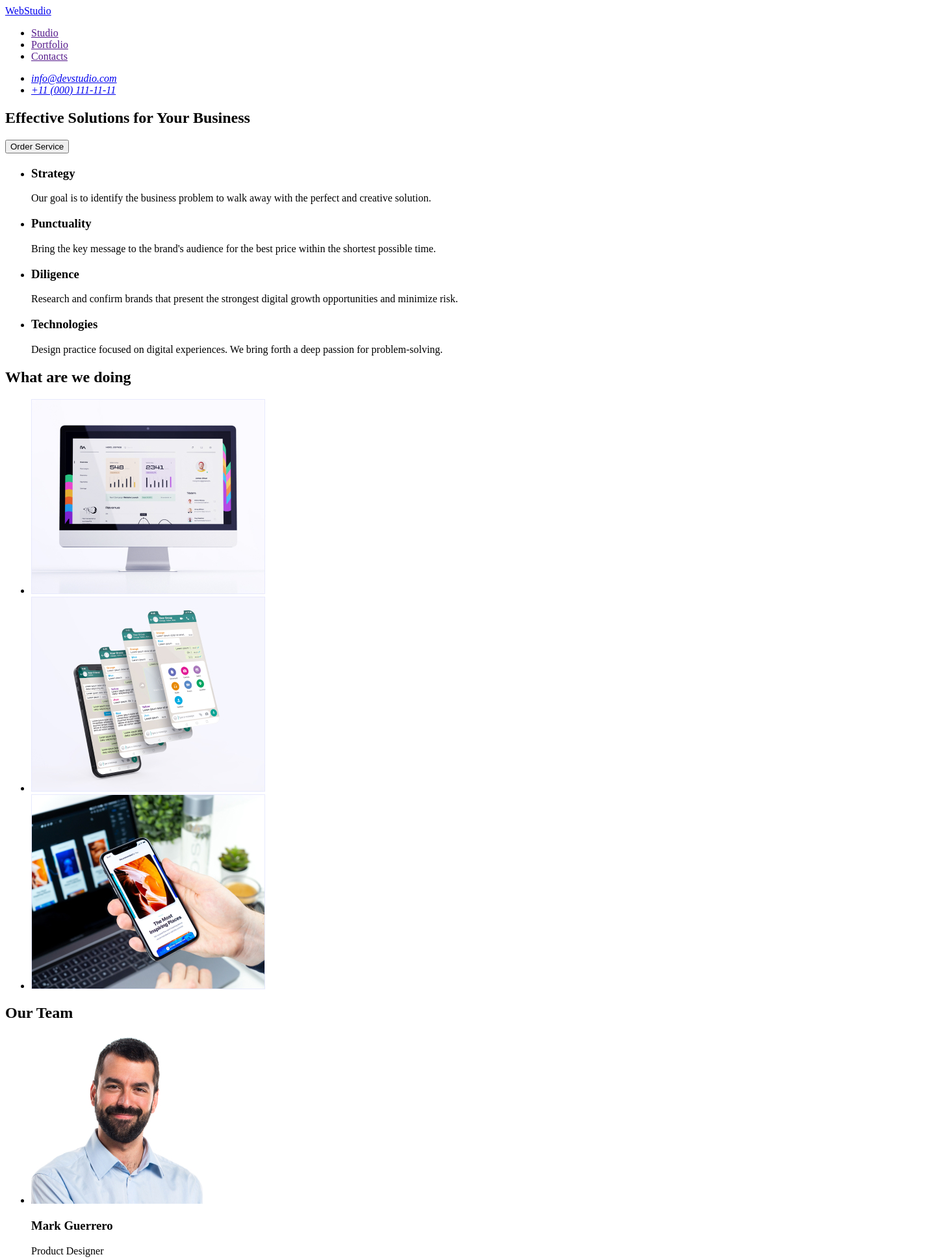
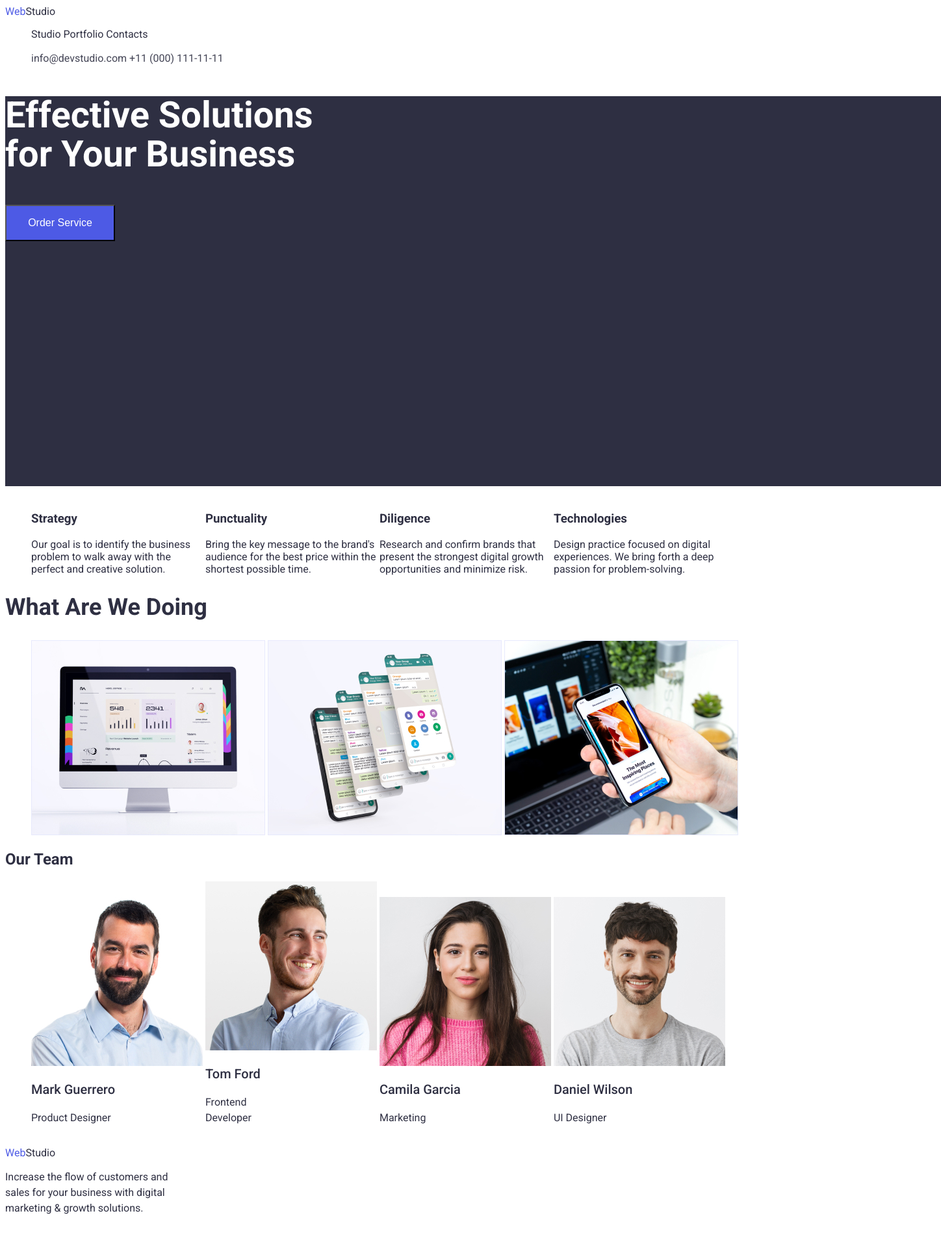
Before and after one commit to OhWellNevermind/goit-markup-hw-02, a plain HTML site: page index.html in a window 1280 px wide. Shown: the top 1937 px of the page at 65% size, 1448 px wide, since content can reach past the window. After the commit the page ends 1887 px from the top, so only its background shows below. Drawn offline with Linux system fonts and the light colour scheme.

Commit message:
added new images index.htlm styles completed

```diff
--- /dev/null
+++ b/css/styles.css
@@ -0,0 +1,181 @@
+body
+{
+    font-family: Roboto,Raleway;
+    color: #2E2F42;
+}
+
+.logo
+{
+    text-decoration: none;
+    color: #2E2F42;
+    width: 115px;
+    height: 24px;
+}
+
+.logo-part
+{
+    color: #4D5AE5;
+}
+
+/* Navigation */
+.navigation-list > .navigation-list-item
+{
+    display: inline;
+    list-style: none;
+}
+
+.navigation-list-item > a
+{
+    color: #2E2F42;
+    text-decoration: none;
+    width: 261px;
+    height: 24px;
+}
+
+/* Contacts */
+.contacts-list > .contacts-list-item
+{
+    display: inline;
+    list-style: none;
+}
+
+.contacts-list-item > a
+{
+    color: #434455;
+    text-decoration: none;
+    font-style: normal;
+    width: 153px;
+    height: 24px;
+    font-weight: 400;
+    font-size: 16px;
+    line-height: 150%;
+}
+
+/* Main */
+/* Section Order */
+.order
+{
+    background-color: #2E2F42;
+    width: 1440px;
+    height: 600px;
+}
+
+.order-title
+{
+    width: 496px;
+    height: 120px;
+    font-family: 'Roboto';
+    font-style: normal;
+    font-weight: 700;
+    font-size: 56px;
+    line-height: 107%;
+    color: #FFFFFF;
+}
+
+.order-button
+{
+    background-color: #4D5AE5;
+    color: #fff;
+    width: 169px;
+    height: 56px;
+    font-style: normal;
+    font-weight: 500;
+    font-size: 16px;
+    line-height: 150%;
+}
+
+/* Why us */
+.why-us-list > .why-us-list-item
+{
+    list-style: none;
+    display: inline-block;
+}
+
+.why-us-list-item
+{
+    width: 264px;
+    height: 104px;
+}
+
+.navigation-list-title
+{
+    width: 264px;
+    height: 24px;
+    font-style: normal;
+    font-weight: 500;
+    font-size: 20px;
+    line-height: 120px;
+}
+
+.navigation-list-description
+{
+    width: 264px;
+    height: 72px;
+    font-style: normal;
+    font-weight: 400;
+    font-size: 16px;
+    line-height: 150%;
+}
+
+/* What are we doing */
+.works-heading
+{
+    width: 323px;
+    height: 40px;
+    font-style: normal;
+    font-weight: 700;
+    font-size: 36px;
+    line-height: 111%;
+    text-transform: capitalize;
+}
+
+.works-list > .works-list-item
+{
+    display: inline-block;
+}
+
+/* Our Team */
+.team-list-item
+{
+    list-style: none;
+    display: inline-block;
+}
+
+.team-list-item-name
+{
+    width: 134px;
+    height: 24px;
+    font-style: normal;
+    font-weight: 500;
+    font-size: 20px;
+    line-height: 120%;
+}
+
+.team-list-item-desc
+{
+    width: 132px;
+    height: 24px;
+    font-style: normal;
+    font-weight: 400;
+    font-size: 16px;
+    line-height: 150%;
+}
+
+/* Footer */
+.footer-logo
+{
+    text-decoration: none;
+    color: #2E2F42;
+    width: 115px;
+    height: 22px;
+}
+
+.footer-text
+{
+    width: 264px;
+    height: 72px;
+    font-style: normal;
+    font-weight: 400;
+    font-size: 16px;
+    line-height: 150%;
+}
--- a/index.html
+++ b/index.html
@@ -4,6 +4,19 @@
     <meta charset="UTF-8" />
     <meta http-equiv="X-UA-Compatible" content="IE=edge" />
     <meta name="viewport" content="width=device-width, initial-scale=1.0" />
+    <link rel="stylesheet" href="./css/styles.css" />
+    <link rel="preconnect" href="https://fonts.googleapis.com" />
+    <link rel="preconnect" href="https://fonts.gstatic.com" crossorigin />
+    <link
+      href="https://fonts.googleapis.com/css2?family=Montserrat:wght@400;700&family=Raleway:wght@800&display=swap"
+      rel="stylesheet"
+    />
+    <link rel="preconnect" href="https://fonts.googleapis.com" />
+    <link rel="preconnect" href="https://fonts.gstatic.com" crossorigin />
+    <link
+      href="https://fonts.googleapis.com/css2?family=Montserrat:wght@400;700&family=Raleway:wght@800&family=Roboto:wght@400;500;700;900&display=swap"
+      rel="stylesheet"
+    />
     <title>WebStudio</title>
   </head>
   <body>
@@ -11,60 +24,72 @@
     <header>
       <!-- Navigation -->
       <nav>
-        <a href="./index.html">WebStudio</a>
-        <ul>
-          <li><a href=""> Studio</a></li>
-          <li><a href=""> Portfolio</a></li>
-          <li><a href=""> Contacts</a></li>
+        <a class="logo" href="./index.html"
+          ><span class="logo-part">Web</span>Studio</a
+        >
+        <ul class="navigation-list">
+          <li class="navigation-list-item">
+            <a href="./index.html"> Studio</a>
+          </li>
+          <li class="navigation-list-item">
+            <a href="./portfolio.html"> Portfolio</a>
+          </li>
+          <li class="navigation-list-item">
+            <a href=""> Contacts</a>
+          </li>
         </ul>
       </nav>
 
       <!-- Contacts -->
       <address>
-        <ul>
-          <li><a href="mailto:info@devstudio.com">info@devstudio.com</a></li>
-          <li><a href="tel:+110001111111">+11 (000) 111-11-11</a></li>
+        <ul class="contacts-list">
+          <li class="contacts-list-item">
+            <a href="mailto:info@devstudio.com">info@devstudio.com</a>
+          </li>
+          <li class="contacts-list-item">
+            <a href="tel:+110001111111">+11 (000) 111-11-11</a>
+          </li>
         </ul>
       </address>
     </header>
 
     <!-- Main -->
     <main>
-      <section>
-        <h1>Effective Solutions for Your Business</h1>
-        <button type="button">Order Service</button>
+      <section class="order">
+        <h1 class="order-title">Effective Solutions for Your Business</h1>
+        <button class="order-button" type="button">Order Service</button>
       </section>
 
-      <section>
+      <section class="why-us">
         <h2></h2>
-        <ul>
-          <li>
-            <h3>Strategy</h3>
-            <p>
+        <ul class="why-us-list">
+          <li class="why-us-list-item">
+            <h3 class="why-us-list-title">Strategy</h3>
+            <p class="why-us-list-description">
               Our goal is to identify the business problem to walk away with the
               perfect and creative solution.
             </p>
           </li>
 
-          <li>
-            <h3>Punctuality</h3>
-            <p>
+          <li class="why-us-list-item">
+            <h3 class="why-us-list-title">Punctuality</h3>
+            <p class="why-us-list-description">
               Bring the key message to the brand's audience for the best price
               within the shortest possible time.
             </p>
           </li>
 
-          <li>
-            <h3>Diligence</h3>
-            <p>
+          <li class="why-us-list-item">
+            <h3 class="why-us-list-title">Diligence</h3>
+            <p class="why-us-list-description">
               Research and confirm brands that present the strongest digital
               growth opportunities and minimize risk.
             </p>
           </li>
 
-          <li>
-            <h3>Technologies</h3>
-            <p>
+          <li class="why-us-list-item">
+            <h3 class="why-us-list-title">Technologies</h3>
+            <p class="why-us-list-description">
               Design practice focused on digital experiences. We bring forth a
               deep passion for problem-solving.
             </p>
@@ -72,57 +97,84 @@
         </ul>
       </section>
 
-      <section>
-        <h2>What are we doing</h2>
-        <ul>
-          <li>
-            <img src="./images/rectangle71.jpg" width="360" alt="monitor" />
+      <section class="works">
+        <h2 class="works-heading">What are we doing</h2>
+        <ul class="works-list">
+          <li class="works-list-item">
+            <img
+              src="./images/rectangle71.jpg"
+              width="360"
+              height="300"
+              alt="monitor"
+            />
           </li>
 
-          <li>
+          <li class="works-list-item">
             <img
               src="./images/rectangle73.jpg"
               width="360"
+              height="300"
               alt="phone with nested screens"
             />
           </li>
 
-          <li>
+          <li class="works-list-item">
             <img
               src="./images/rectangle72.jpg"
               width="360"
+              height="300"
               alt="phone in hand"
             />
           </li>
         </ul>
       </section>
 
-      <section>
-        <h2>Our Team</h2>
+      <section class="team">
+        <h2 class="team-heading">Our Team</h2>
 
-        <ul>
-          <li>
-            <img src="./images/img1.jpg" width="264" alt="Mark Guerrero" />
-            <h3>Mark Guerrero</h3>
-            <p>Product Designer</p>
+        <ul class="team-list">
+          <li class="team-list-item">
+            <img
+              src="./images/img1.jpg"
+              width="264"
+              height="260"
+              alt="Mark Guerrero"
+            />
+            <h3 class="team-list-item-name">Mark Guerrero</h3>
+            <p class="team-list-item-desc">Product Designer</p>
+          </li class="team-list-item">
+
+          <li class="team-list-item">
+            <img
+              src="./images/img2.jpg"
+              width="264"
+              height="260"
+              alt="Tom Ford"
+            />
+            <h3 class="team-list-item-name">Tom Ford</h3>
+            <p class="team-list-item-desc">Frontend Developer</p>
           </li>
 
-          <li>
-            <img src="./images/img2.jpg" width="264" alt="Tom Ford" />
-            <h3>Tom Ford</h3>
-            <p>Frontend Developer</p>
+          <li class="team-list-item">
+            <img
+              src="./images/img3.jpg"
+              width="264"
+              height="260"
+              alt="Camila Garcia"
+            />
+            <h3 class="team-list-item-name">Camila Garcia</h3>
+            <p class="team-list-item-desc">Marketing</p>
           </li>
 
-          <li>
-            <img src="./images/img3.jpg" width="264" alt="Camila Garcia" />
-            <h3>Camila Garcia</h3>
-            <p>Marketing</p>
-          </li>
-
-          <li>
-            <img src="./images/img4.jpg" width="264" alt="Daniel Wilson" />
-            <h3>Daniel Wilson</h3>
-            <p>UI Designer</p>
+          <li class="team-list-item">
+            <img
+              src="./images/img4.jpg"
+              width="264"
+              height="260"
+              alt="Daniel Wilson"
+            />
+            <h3 class="team-list-item-name">Daniel Wilson</h3>
+            <p class="team-list-item-desc">UI Designer</p>
           </li>
         </ul>
       </section>
@@ -130,8 +182,8 @@
 
     <!-- Footer -->
     <footer>
-      <a href="./index.html"> WebStudio</a>
-      <p>
+      <a class="footer-logo" href="./index.html"> <span class="logo-part">Web</span>Studio</a>
+      <p class="footer-text">
         Increase the flow of customers and sales for your business with digital
         marketing & growth solutions.
       </p>
```
Also changed, not shown: portfolio.html (added, +176 -0 lines), images/portfolio1.jpg (added), images/portfolio2.jpg (added), images/portfolio3.jpg (added), images/portfolio4.jpg (added), images/portfolio5.jpg (added), images/portfolio6.jpg (added), images/portfolio7.jpg (added), images/portfolio8.jpg (added), images/portfolio9.jpg (added).
